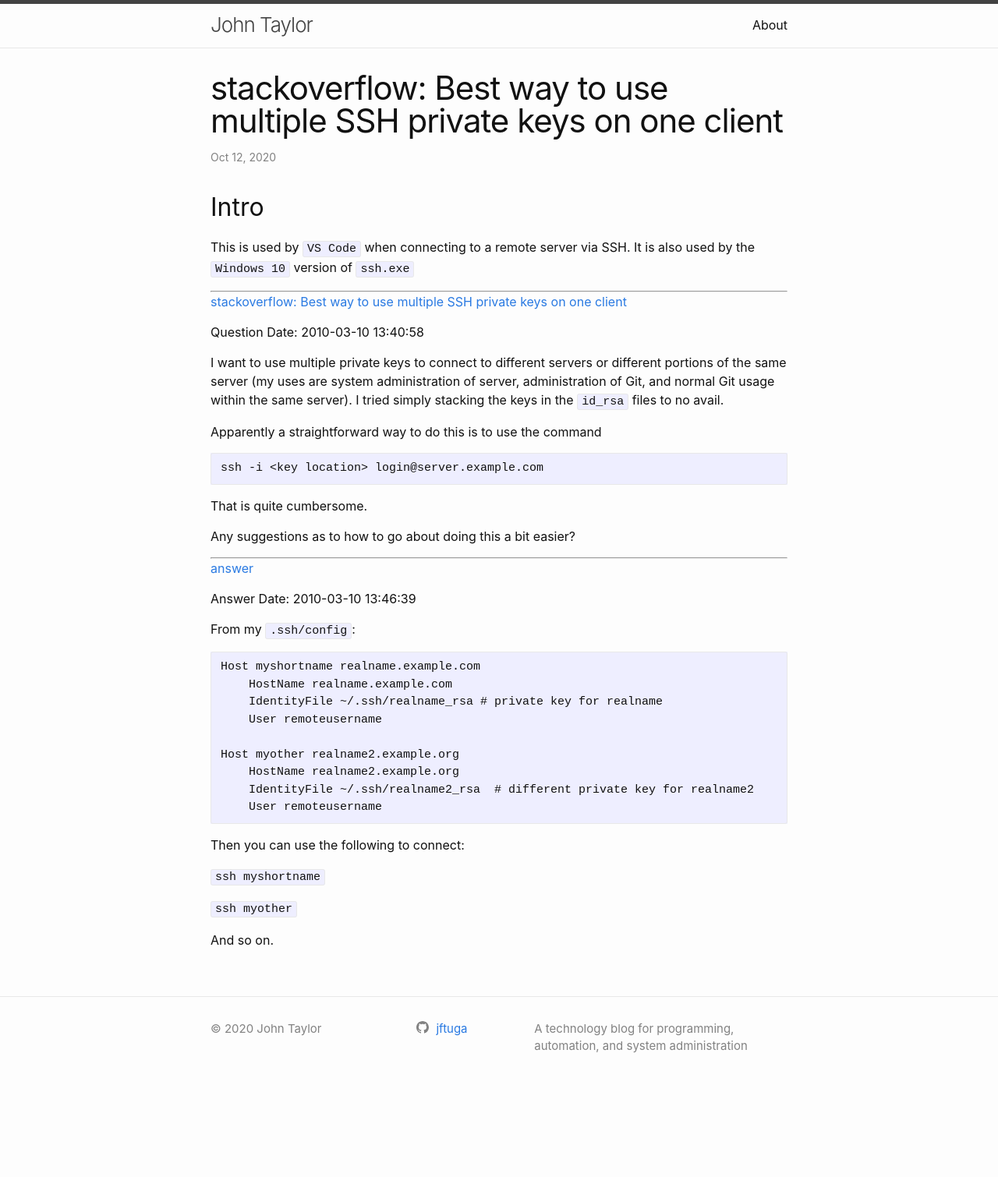
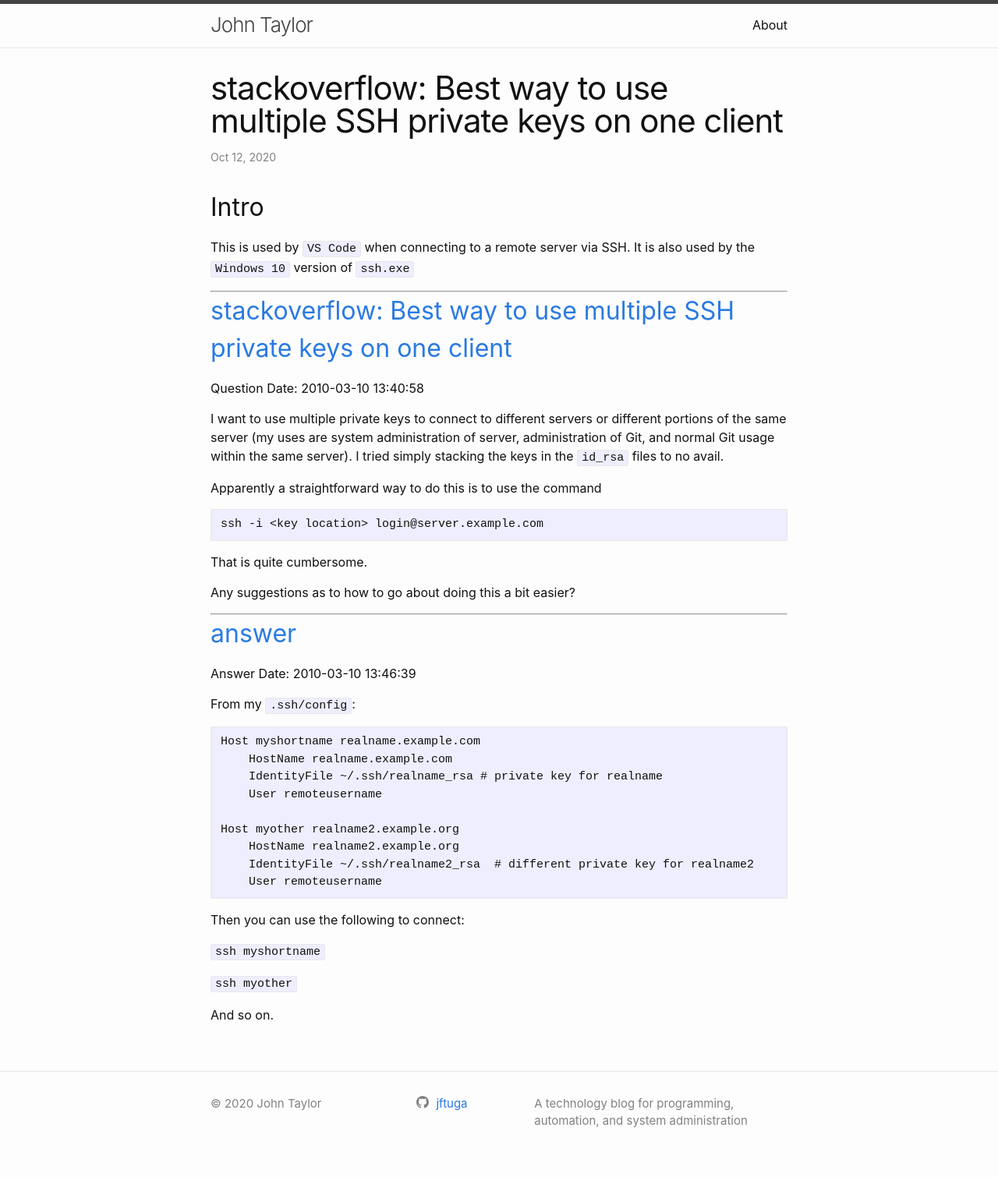
Before and after one commit to jftuga/blog, a Jekyll site: the page built from _posts/2020-10-12--stackoverflow-Best-way-to-use-multiple-SSH-private-keys-on-one-client.md, in a window 1280 px wide. Shown: the whole page at 78% size. Built offline with Jekyll 4.4.1, drawn with Linux system fonts in a browser that asks for light colours; before the commit the page ends 1414 px from its top, so only the background shows below that.

Commit message:
added QA headers

```diff
--- a/_posts/2020-10-12--stackoverflow-Best-way-to-use-multiple-SSH-private-keys-on-one-client.md
+++ b/_posts/2020-10-12--stackoverflow-Best-way-to-use-multiple-SSH-private-keys-on-one-client.md
@@ -12,7 +12,7 @@ This is used by `VS Code` when connecting to a remote server via SSH.  It is als
 ___
 
 
-[stackoverflow: Best way to use multiple SSH private keys on one client](https://stackoverflow.com/questions/2419566/best-way-to-use-multiple-ssh-private-keys-on-one-client)
+## [stackoverflow: Best way to use multiple SSH private keys on one client](https://stackoverflow.com/questions/2419566/best-way-to-use-multiple-ssh-private-keys-on-one-client)
 
 Question Date: 2010-03-10 13:40:58
 
@@ -29,7 +29,7 @@ Any suggestions as to how to go about doing this a bit easier?
 
 ----
 
-[answer](https://stackoverflow.com/a/2419609/452281)
+## [answer](https://stackoverflow.com/a/2419609/452281)
 
 
 Answer Date: 2010-03-10 13:46:39
```
